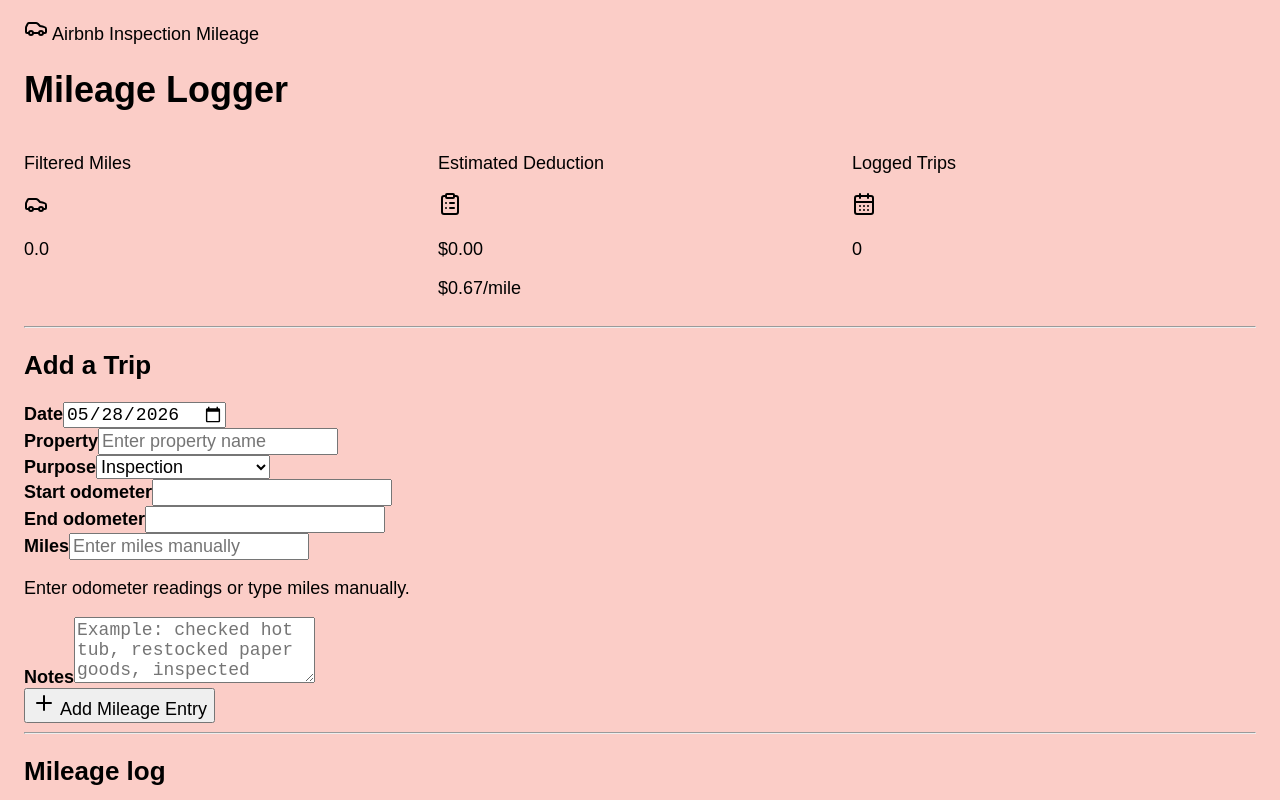
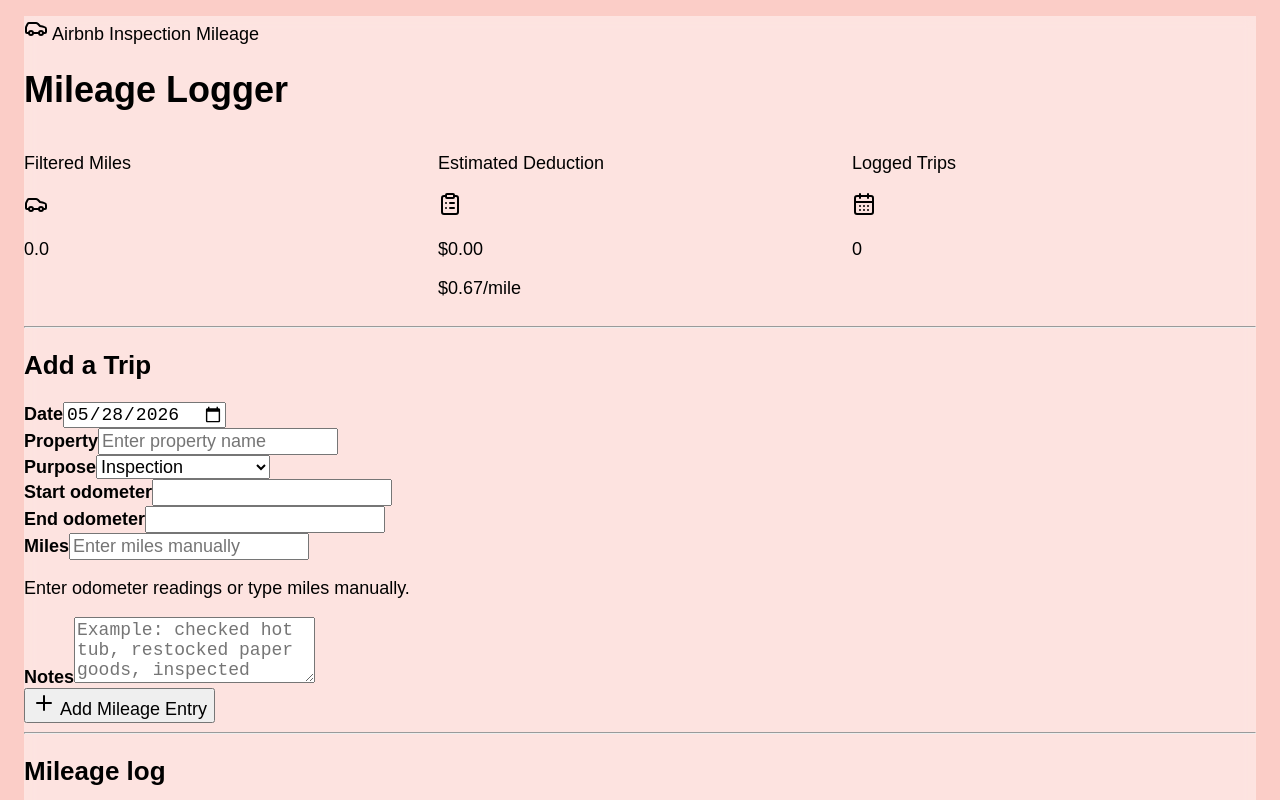
Before and after one commit to howmanymilestohome/airbnb-mileage-logger, a React (Vite) app: page / in a window 1280 px wide. Shown: the top 800 px of the page. Built offline with nearby package versions, Linux system fonts and the light colour scheme.

Commit message:
Update App.jsx

```diff
--- a/src/App.jsx
+++ b/src/App.jsx
@@ -184,7 +184,7 @@
 
   return (
     <div className="min-h-screen bg-slate-50 px-5 py-4 md:px-10 md:py-8">
-      <div className="mx-auto max-w-6xl space-y-3 rounded-3xl border p-5 shadow-sm">
+      <div className="app-shell mx-auto max-w-6xl space-y-3 rounded-3xl border p-5 shadow-sm">
         <div className="flex flex-col gap-4 md:flex-row md:items-center md:justify-between">
           <div>
             <div className="mb-2 flex items-center gap-2 text-sm font-medium text-slate-500">
```
